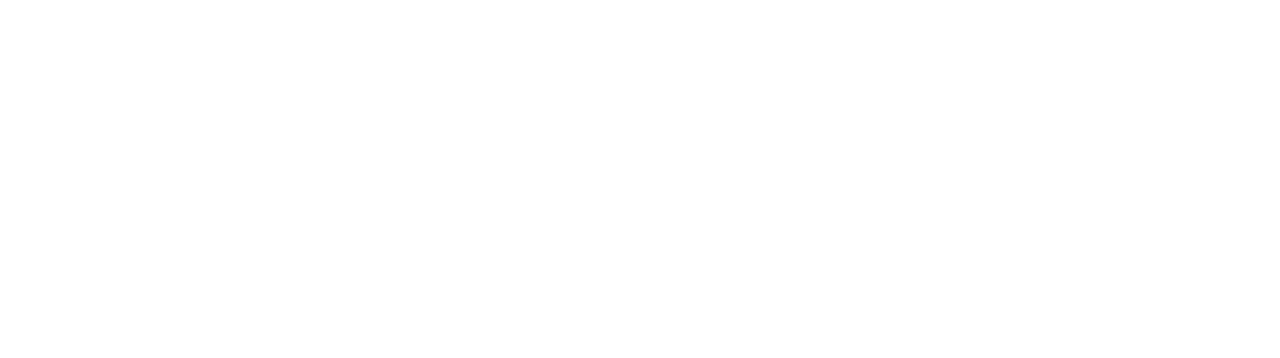
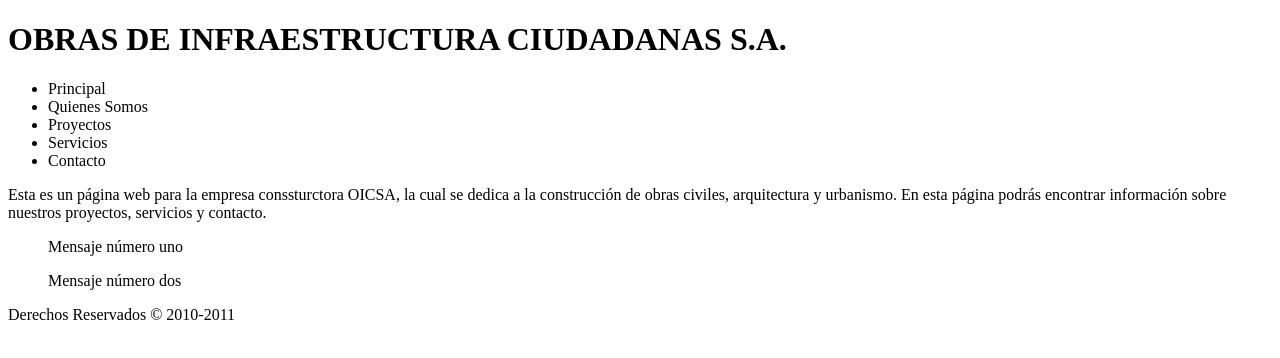
Before and after one commit to lucianobondone/OICSAweb, a plain HTML site: page index.html in a window 1280 px wide. Drawn offline with Linux system fonts and the light colour scheme.

Commit message:
Hice la base

```diff
--- a/index.html
+++ b/index.html
@@ -2,7 +2,31 @@
 <html>
     <head>
         <meta charset="utf-8">
+        <meta name="description" content="Empresa constructora">
+        <meta name="keywords" content="construccion, obra, arquitectura">
         <title>OICSA</title>
-        <link rel="stylesheet" hreg="styles.css">
+        <link rel="stylesheet" href="styles.css">
     </head>
+    <body>
+        <header>
+            <h1>OBRAS DE INFRAESTRUCTURA CIUDADANAS S.A.</h1>
+            <nav>
+                <ul>
+                    <li>Principal</li>
+                    <li>Quienes Somos</li>
+                    <li>Proyectos</li>
+                    <li>Servicios</li>
+                    <li>Contacto</li>
+                </ul>
+            </nav>
+            <section>
+                Esta es un página web para la empresa conssturctora OICSA, la cual se dedica a la construcción de obras civiles, arquitectura y urbanismo. En esta página podrás encontrar información sobre nuestros proyectos, servicios y contacto.
+            </section>
+            <aside>
+                <blockquote>Mensaje número uno</blockquote>
+                <blockquote>Mensaje número dos</blockquote>
+            </aside>
+            <footer>Derechos Reservados &copy; 2010-2011</footer>
+        </header>
+    </body>
 </html>
```
